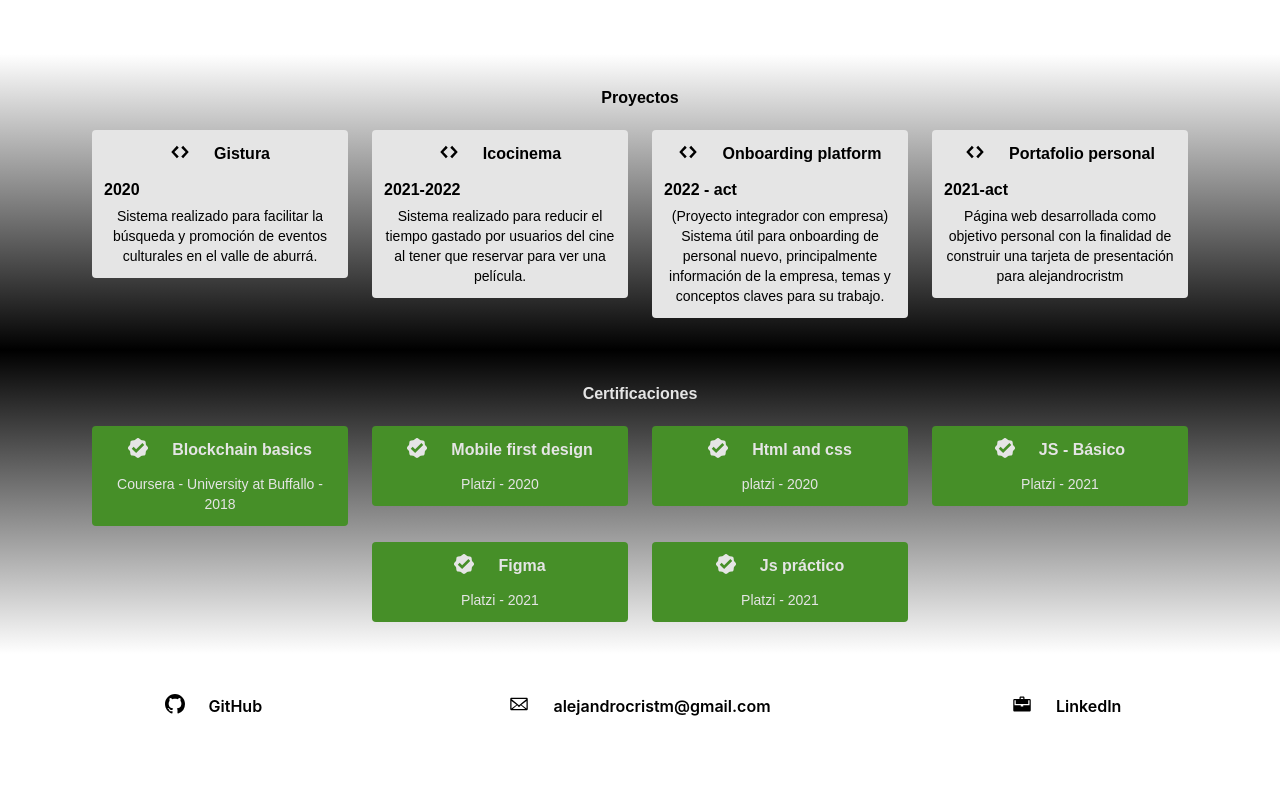
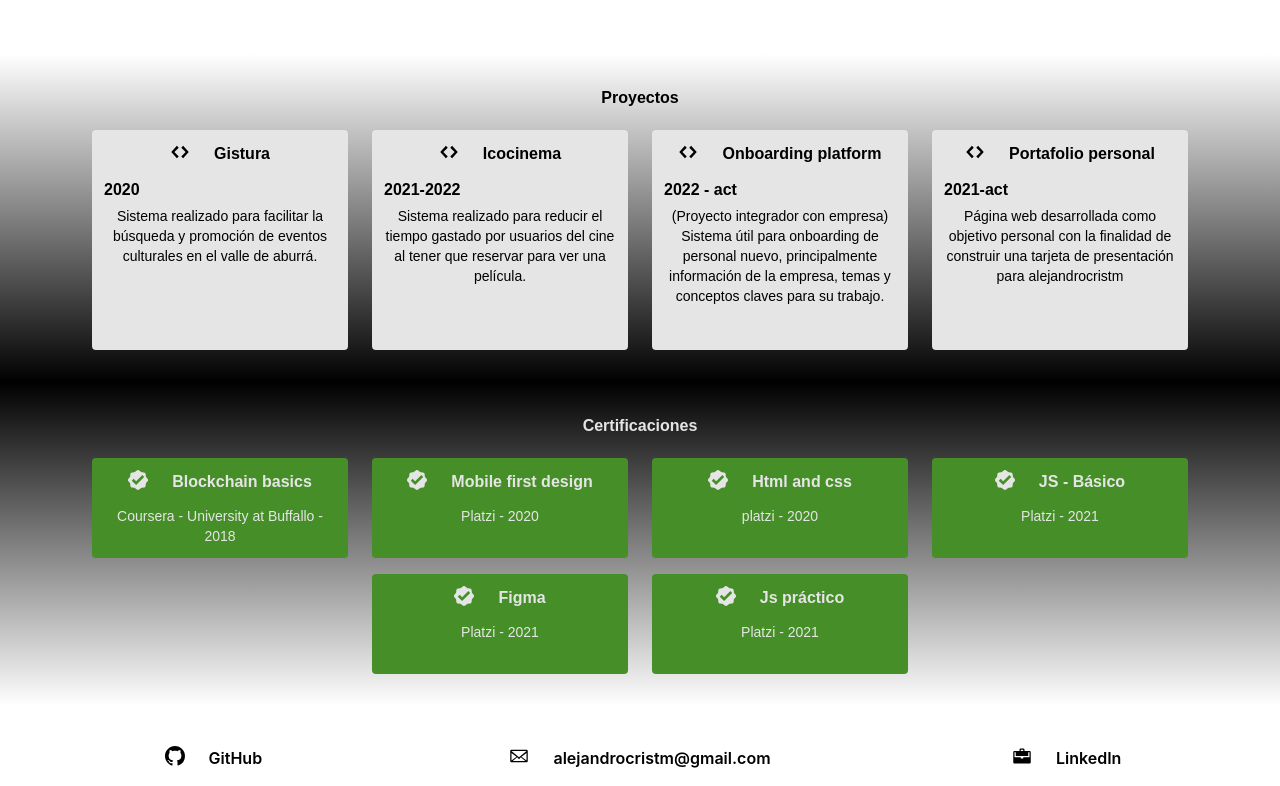
Before and after one commit to AlejandroCristM/alejandrocristm-portafolio, a React (Create React App) app: page / in a window 1280 px wide. Shown: the part 531-1317 px from the top of the page. Before the commit the page ends 1265 px from the top, so only its background shows below. Built offline with nearby package versions, Linux system fonts and the light colour scheme.

Commit message:
fix: component size issue solved

```diff
--- a/src/components/CertificationInfo.jsx
+++ b/src/components/CertificationInfo.jsx
@@ -43,6 +43,7 @@ export default function CertificationInfo() {
         desc={cert.desc}
         color="green"
         colorText="platinium"
+        size="min-h-[100px]"
       />
     );
   });
@@ -52,7 +53,7 @@ export default function CertificationInfo() {
       <h1 className="text-l mt-5 py-3 font-bold text-platinium">
         Certificaciones
       </h1>
-      <div className=" flex flex-no-wrap w-full overflow-x-scroll scrolling-touch items-start mb-4 pb-2 md:flex-wrap md:justify-center md:align-center md:overflow-hidden">
+      <div className=" flex flex-no-wrap w-full overflow-x-scroll scrolling-touch items-center mb-4 pb-2 items-center md:flex-wrap md:justify-center md:align-center md:overflow-hidden">
         {certifications}
       </div>
     </section>
--- a/src/components/IconTitleText.jsx
+++ b/src/components/IconTitleText.jsx
@@ -99,7 +99,11 @@ export default function IconTitleText({icon, title, desc, color, details, colorT
   }
 
   if(size){
-    stylesComponent+= " min-h-["+size+"px]"
+    stylesComponent+= " "+size;
+    /*
+      wasn't able to use just the pixels quantity cause the browser
+      so, now size is a relevant tailwind instruction to manage the component size
+    */
   }
 
   return (
--- a/src/components/ProjectsInfo.jsx
+++ b/src/components/ProjectsInfo.jsx
@@ -37,7 +37,7 @@ export default function ProjectsInfo() {
         desc={project.desc}
         color="platinium"
         details={project.year}
-        size="220"
+        size="min-h-[220px]"
       />
     );
   });
@@ -47,7 +47,7 @@ export default function ProjectsInfo() {
       <h1 className="text-l mt-5 py-3 font-bold text-platinium md:text-black">
         Proyectos
       </h1>
-      <div className=" flex flex-no-wrap w-full overflow-x-scroll scrolling-touch items-start mb-4 pb-2 md:flex-wrap md:justify-center md:align-center md:overflow-auto">
+      <div className=" flex flex-no-wrap w-full overflow-x-scroll scrolling-touch items-center mb-4 pb-2 md:flex-wrap md:justify-center md:align-center md:overflow-auto">
         {projects}
       </div>
     </section>
```
